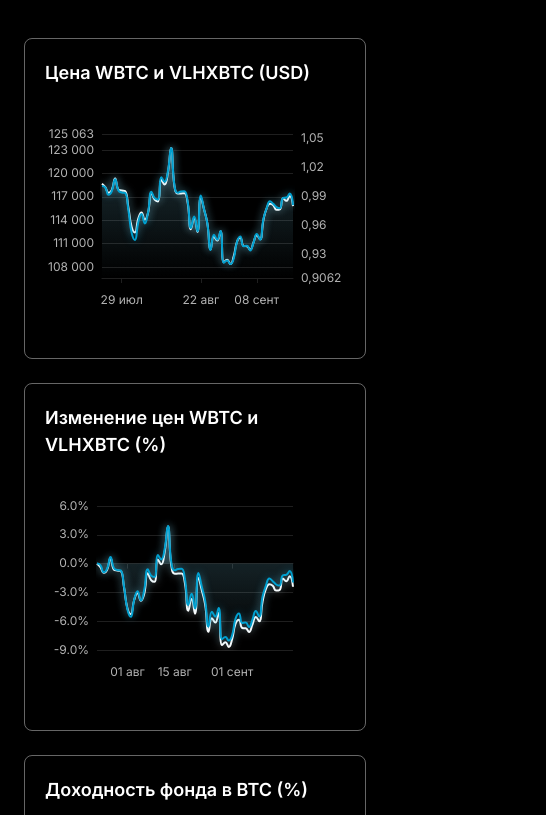
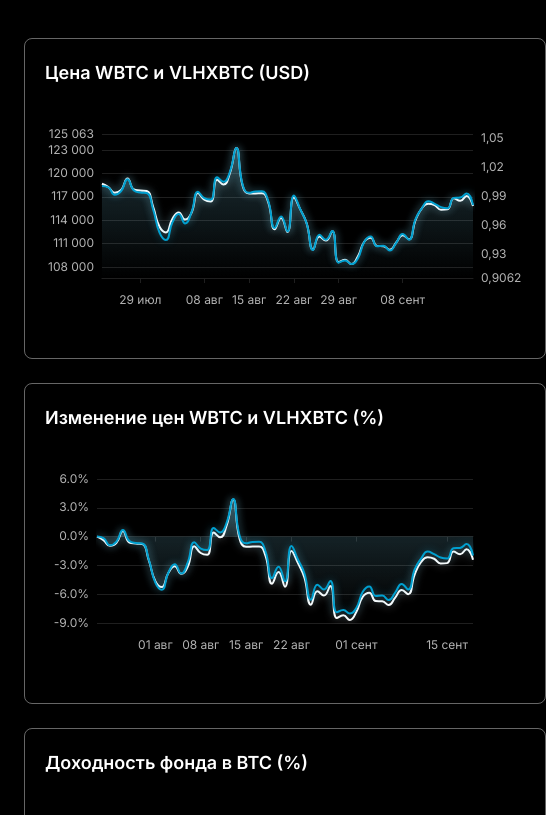
Before and after one commit to denissilantev64/VLHXBTC-dashboard, a React (Vite) app: page / in a window 390 px wide. Shown: the part 989-1804 px from the top of the page, 546 px wide, since content can reach past the window. Built offline with nearby package versions, Linux system fonts and the light colour scheme.

Commit message:
Add horizontal scroll handling for charts

```diff
--- a/src/components/Charts/ChartCard.tsx
+++ b/src/components/Charts/ChartCard.tsx
@@ -12,12 +12,14 @@ export const ChartCard: FC<ChartCardProps> = ({ title, option }) => {
   return (
     <div className="flex flex-col gap-4 rounded-[8px] border border-white/40 px-[clamp(20px,2.5vw,32px)] pb-[clamp(16px,2vw,28px)] pt-[clamp(20px,2.5vw,32px)]">
       <h2 className="m-0 text-[clamp(1.125rem,1.4vw,1.5rem)] font-semibold">{title}</h2>
-      <div
-        ref={chartRef}
-        className="h-[clamp(240px,32vw,420px)] w-full"
-        role="img"
-        aria-label={title}
-      />
+      <div className="max-w-full w-full overflow-x-auto">
+        <div
+          ref={chartRef}
+          className="chart-card__canvas h-[clamp(240px,32vw,420px)] w-full"
+          role="img"
+          aria-label={title}
+        />
+      </div>
     </div>
   );
 };
--- a/src/styles/global.css
+++ b/src/styles/global.css
@@ -200,6 +200,10 @@ h1 {
   display: none;
 }
 
+.chart-card__canvas {
+  min-width: 480px;
+}
+
 .delta.positive,
 .value.positive {
   color: #00a0d0;
```
